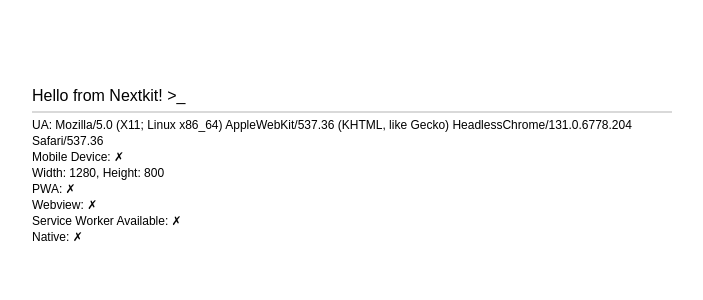
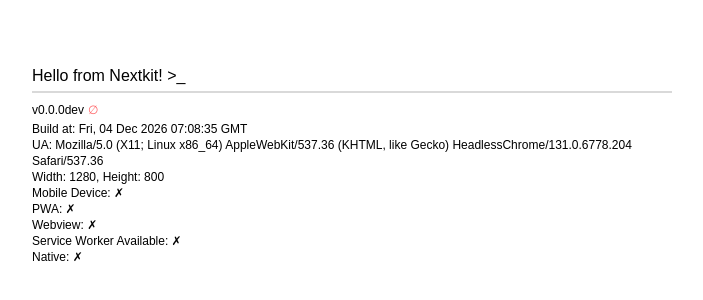
Before and after one commit to CyberVy/nextkit, a Next.js app: page / in a window 1280 px wide. Shown: the part 236-536 px from the top of the page, without its empty margins (288-991 px from the left). Built offline with nearby package versions, Linux system fonts and the light colour scheme.

Commit message:
chore: add build time to the version component

```diff
--- a/next.config.ts
+++ b/next.config.ts
@@ -3,6 +3,9 @@ import type { NextConfig } from "next"
 const nextConfig: NextConfig = {
     reactStrictMode: false,
     output: "export",
+    env: {
+        NEXT_PUBLIC_BUILD_TIME: new Date().toUTCString()
+    }
 }
 
 export default nextConfig
--- a/src/app/page.tsx
+++ b/src/app/page.tsx
@@ -2,6 +2,7 @@
 import { useEffect, useState } from "react"
 import { LaunchAnimation } from "@/components/LaunchAnimation"
 import { Device } from "@/components/Device"
+import { Version } from "@/components/Version"
 
 export default function Page(){
     const [show_launch_animation, set_show_launch_animation] = useState(true)
@@ -30,6 +31,7 @@ export default function Page(){
                     >
                         Hello from Nextkit! {">_"}
                     </div>
+                    <Version/>
                     <Device/>
                 </div>
             </div>
--- a/src/components/Device.tsx
+++ b/src/components/Device.tsx
@@ -40,8 +40,8 @@ function Device(){
             className="text-xs select-text"
         >
             <p>{`UA: ${ua}`}</p>
+            <p>{`Width: ${client_width}, Height: ${client_height}`}</p>
             <p>{`Mobile Device: ${is_touch_device ? string_icons.true : string_icons.false}`}</p>
-            <p>{`Width: ${client_width}, Height: ${client_height}`}</p>
             <p>{`PWA: ${is_in_pwa ? string_icons.true : string_icons.false}`}</p>
             <p>{`Webview: ${is_in_webview ? string_icons.true : string_icons.false}`}</p>
             <p>{`Service Worker Available: ${is_service_worker_available ? string_icons.true : string_icons.false}`}</p>
--- a/src/components/Version.tsx
+++ b/src/components/Version.tsx
@@ -24,6 +24,7 @@ function Version(){
             >
                 {clear_cache_icon}
             </button>
+            <p className="text-xs">{`Build at: ${process.env.NEXT_PUBLIC_BUILD_TIME}`}</p>
         </div>
     )
 }
```
